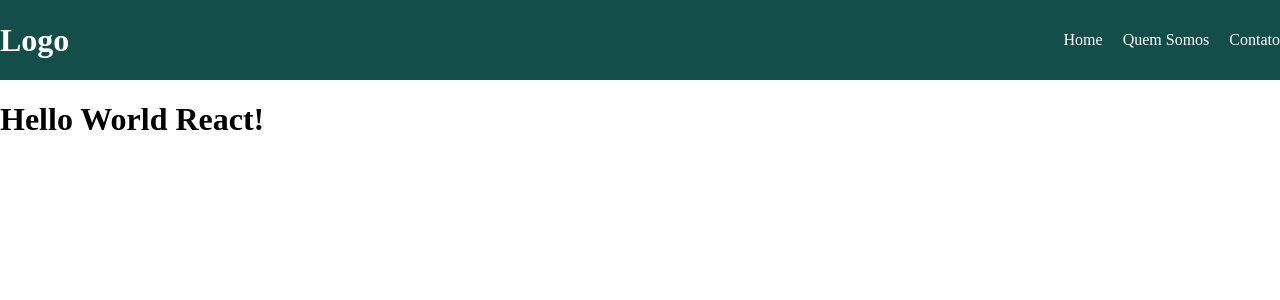
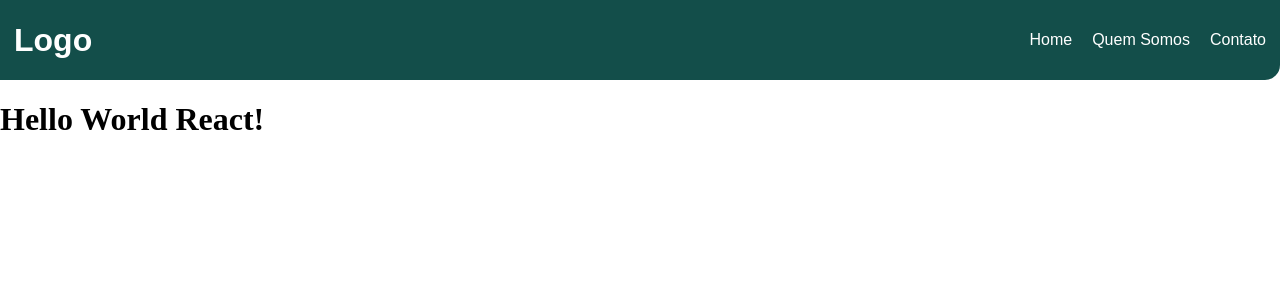
Before and after one commit to agathasoaresx/react-next, a Next.js app: page / in a window 1280 px wide. Shown: the top 300 px of the page. Built offline with nearby package versions, Linux system fonts and the light colour scheme.

Commit message:
header css

```diff
--- /dev/null
+++ b/src/app/membros/membros.css
@@ -0,0 +1,7 @@
+body {
+    font-family: 'Jost', sans-serif;
+}
+h1 {
+    font-size: 1.5rem; /* 24px */
+    line-height: 2rem; /* 32px */
+}
--- a/src/app/membros/page.js
+++ b/src/app/membros/page.js
@@ -1,6 +1,7 @@
 import Header from "@/components/layout/Header"
 import CardUser
  from "@/components/cards/CardUser"
+ import './Membros.css'
 
 const getMembers = async () => {
   const response = await fetch('http://localhost:3300/user/list', {cache: 'no-store'})
--- a/src/components/layout/Header.css
+++ b/src/components/layout/Header.css
@@ -5,6 +5,12 @@
     color: #FFF;
     align-items: center;
     height: 80px;
+    border-bottom-right-radius: 15px; /* 8px */
+    padding-left: 14px;
+    padding-right: 14px;
+    font-family: 'Jost', sans-serif;
+
+
 }
 
 #header h1{
--- a/src/components/layout/Header.jsx
+++ b/src/components/layout/Header.jsx
@@ -2,7 +2,7 @@ import './Header.css'
 
 const Header = () => {
   return (
-    <header id="header">
+    <header id="header" className='bg-cyan-900'>
         <h1>Logo</h1>
         <nav>
             <ul>
```
Also changed, not shown: src/components/cards/CardUser.css (+6 -5 lines).
